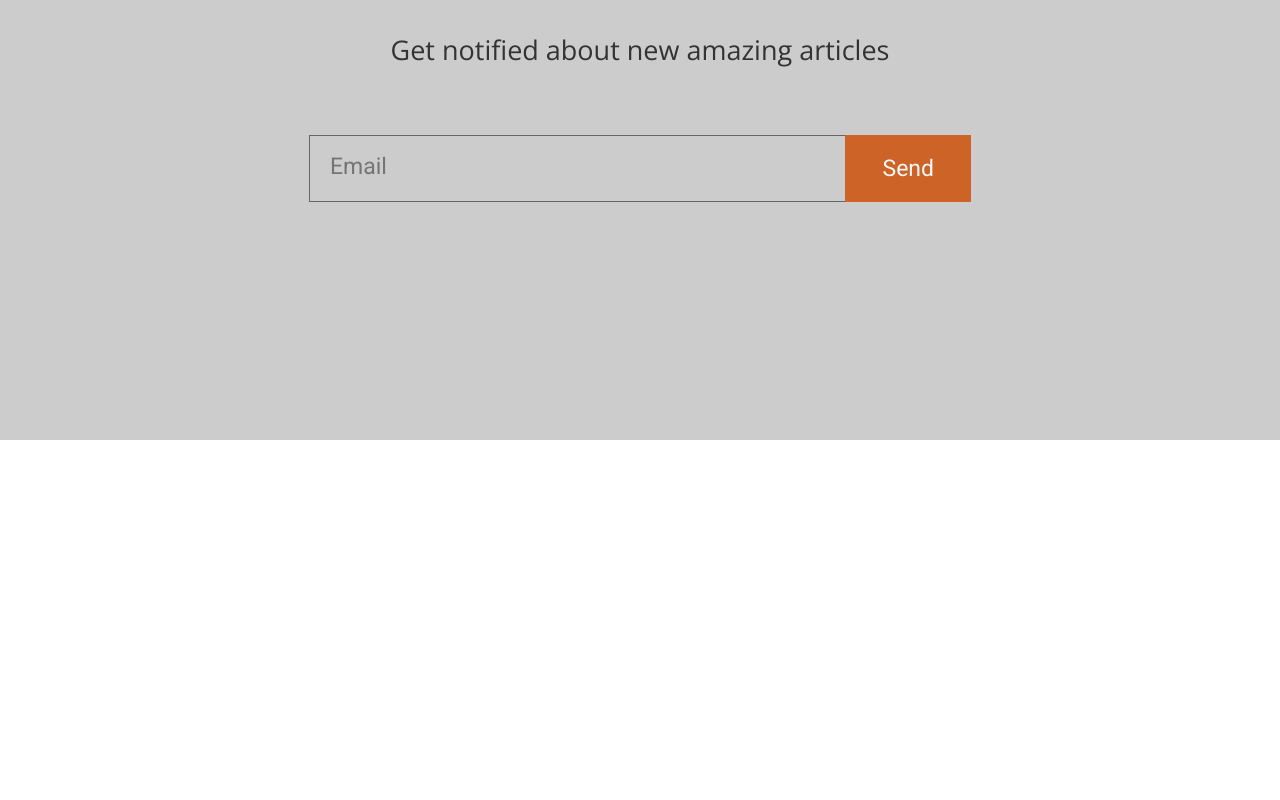
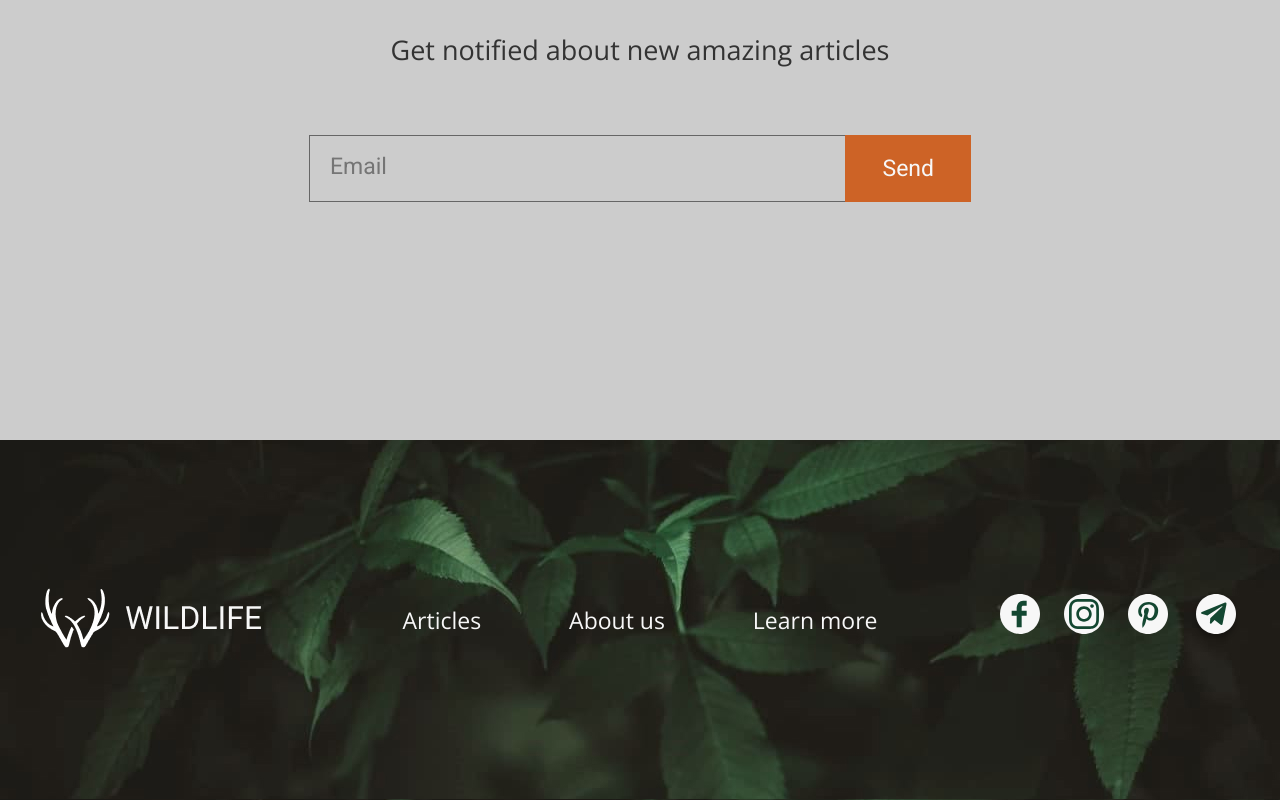
Before and after one commit to AlexKashpor/Wildlife, a website: page src/index.html in a window 1280 px wide. Shown: the part 1804-2604 px from the top of the page. Before the commit the page ends 2244 px from the top, so only its background shows below. Drawn offline with nearby package versions, Linux system fonts and the light colour scheme; files that its build step writes are made by us from their sources.

Commit message:
feat: finish footer

```diff
--- a/src/index.html
+++ b/src/index.html
@@ -58,7 +58,22 @@
         </div>
         </article>
     </section>
-
+<footer>
+    <div class="container">
+        <a href="#" class="footer__logo"><img src="img/footerlogo.png" alt="flogo"></a>
+        <ul class="footer__list">
+            <li><a href="#">Articles</a></li>
+            <li><a href="#">About us</a></li>
+            <li><a href="#">Learn more</a></li>
+        </ul>
+        <ul class="footer__social">
+            <li><a href=""><img src="img/fb.svg" alt="fb"></a></li>
+            <li><a href=""><img src="img/inst.svg" alt="inst"></a></li>
+            <li><a href=""><img src="img/pint.svg" alt="pint"></a></li>
+            <li><a href=""><img src="img/tg.svg" alt="tg"></a></li>
+        </ul>
+    </div>
+</footer>
 </body>
 
 </html>
--- a/src/sass/main.scss
+++ b/src/sass/main.scss
@@ -5,8 +5,10 @@
     font-size: 16px;
 }
 
-a {
+a,
+ul {
     text-decoration: none;
+    list-style-type: none;
 }
 
 .container {
@@ -213,7 +215,8 @@ nav {
 
 
         }
-        .form__input::placeholder{
+
+        .form__input::placeholder {
             font-family: 'Roboto';
             font-size: 23px;
             font-style: normal;
@@ -224,6 +227,7 @@ nav {
             padding-left: 20px;
             // padding-top: 45px;
         }
+
         .form__button {
             padding: 20px 37px;
             background-color: #CD6326;
@@ -241,3 +245,41 @@ nav {
         }
     }
 }
+
+//footer
+footer {
+    background: url(../img/footer.jpg);
+    width: 100%;
+    height: 360px;
+
+    .container {
+        display: flex;
+        justify-content: space-between;
+        align-items: center;
+        height: 100%;
+        .footer__list {
+            display: flex;
+            width: 475px;
+            justify-content: space-between;
+
+            li {
+                a{
+                    font-family: 'Open Sans';
+                    font-size: 23px;
+                    font-style: normal;
+                    font-weight: 400;
+                    line-height: 60px;
+                    letter-spacing: 0em;
+                    text-align: left;
+                    color: #F7F7F7;
+                }
+            }
+        }
+
+        .footer__social {
+            display: flex;
+            width: 240px;
+            justify-content: space-between;
+        }
+    }
+}
```
Also changed, not shown: src/img/fb.svg (added), src/img/footerlogo.png (added), src/img/inst.svg (added), src/img/pint.svg (added), src/img/tg.svg (added).
